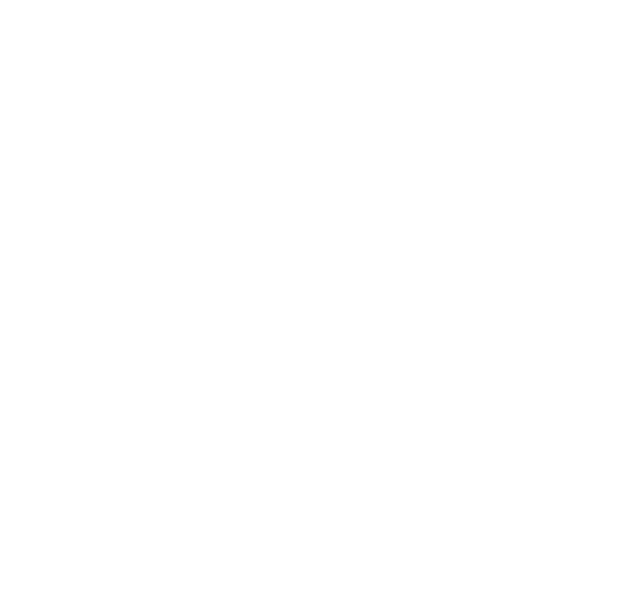
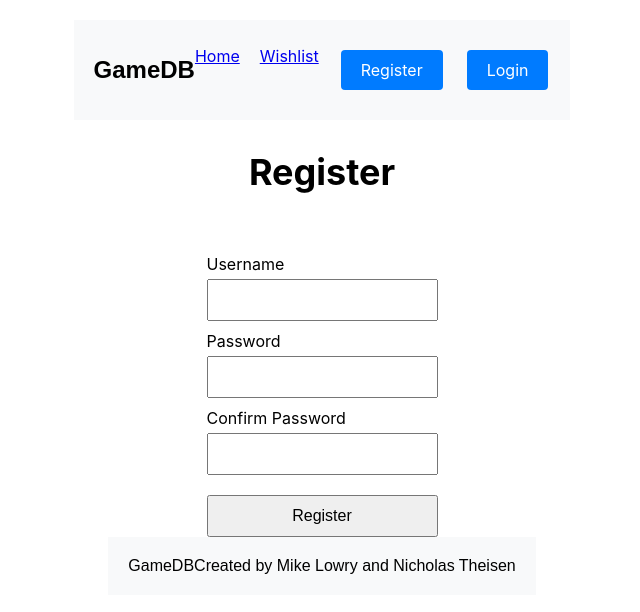
Before and after one commit to Upgrayedd0408/game-db, a React (Create React App) app in the folder frontend/gamedb/: page /register in a window 1280 px wide. Before the commit this address had no page. Shown: the top 612 px of the page, without its empty margins (318-958 px from the left). Built offline with nearby package versions, Linux system fonts and the light colour scheme.

Commit message:
added register page

```diff
--- a/frontend/gamedb/src/App.js
+++ b/frontend/gamedb/src/App.js
@@ -1,14 +1,14 @@
-
-
 import React from 'react';
-import { BrowserRouter as Router, Route, Routes } from 'react-router-dom'; // Replace Switch with Routes
+import { BrowserRouter as Router, Route, Routes } from 'react-router-dom';
 import Main from './components/Main';
-import Login from './components/Login'; // import the Login component
+import Login from './components/Login';
+import Register from './components/Register'; // import the Register component
 
 function App() {
   return (
     <Router>
       <Routes>
+        <Route path="/register" element={<Register />} />
         <Route path="/login" element={<Login />} />
         <Route path="/" element={<Main />} />
       </Routes>
--- a/frontend/gamedb/src/components/Header.js
+++ b/frontend/gamedb/src/components/Header.js
@@ -1,6 +1,5 @@
-
 import React from 'react';
-import { Link } from 'react-router-dom'; // import the Link component
+import { Link } from 'react-router-dom';
 import '../styles/Header.css';
 
 function Header() {
@@ -10,7 +9,8 @@ function Header() {
       <nav className="nav">
         <Link to="/">Home</Link>
         <Link to="/wishlist">Wishlist</Link>
-        <Link to="/login" className="login-button">Login</Link> {/* Update this line */}
+        <Link to="/register" className="register-button">Register</Link> {/* Add this line */}
+        <Link to="/login" className="login-button">Login</Link>
       </nav>
     </header>
   );
--- /dev/null
+++ b/frontend/gamedb/src/components/Register.js
@@ -0,0 +1,28 @@
+import React from 'react';
+import Header from './Header'; // import the Header component
+import Footer from './Footer'; // import the Footer component
+import '../styles/Register.css'; // You'll need to create this file
+
+function Register() {
+  return (
+    <div className="register">
+      <Header />
+      <h2 className="register-title">Register</h2>
+      <form className="register-form">
+        <label htmlFor="username">Username</label>
+        <input type="text" id="username" />
+
+        <label htmlFor="password">Password</label>
+        <input type="password" id="password" />
+
+        <label htmlFor="confirm-password">Confirm Password</label>
+        <input type="password" id="confirm-password" />
+
+        <button type="submit">Register</button>
+      </form>
+      <Footer />
+    </div>
+  );
+}
+
+export default Register;
--- a/frontend/gamedb/src/styles/Header.css
+++ b/frontend/gamedb/src/styles/Header.css
@@ -18,7 +18,8 @@
   gap: 20px;
 }
 
-.login-button {
+.login-button,
+.register-button {
   background-color: #007bff; /* blue */
   color: white; /* white text */
   border: none;
--- /dev/null
+++ b/frontend/gamedb/src/styles/Register.css
@@ -0,0 +1,32 @@
+.register {
+  display: flex;
+  flex-direction: column;
+  align-items: center;
+  padding: 20px;
+}
+
+.register-title {
+  font-size: 36px; /* adjust as needed */
+}
+
+.register-form {
+  display: flex;
+  flex-direction: column;
+  margin-top: 20px;
+}
+
+.register-form label {
+  margin-top: 10px;
+}
+
+.register-form input {
+  margin-top: 5px;
+  padding: 10px;
+  font-size: 16px; /* adjust as needed */
+}
+
+.register-form button {
+  margin-top: 20px;
+  padding: 10px;
+  font-size: 16px; /* adjust as needed */
+}
```
